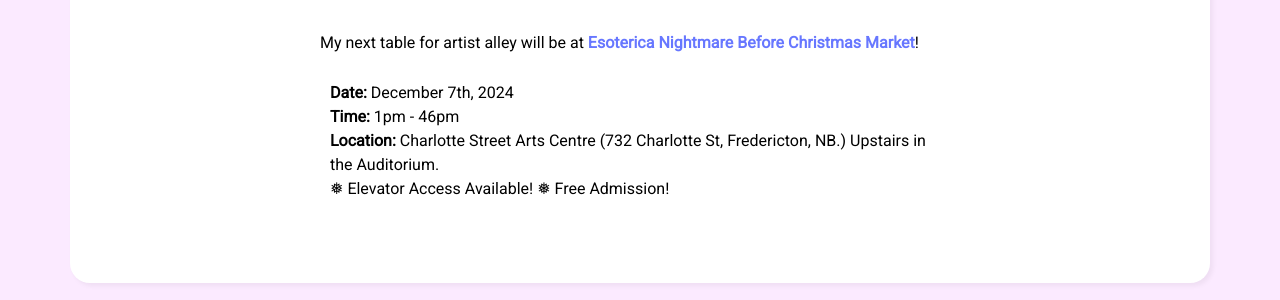
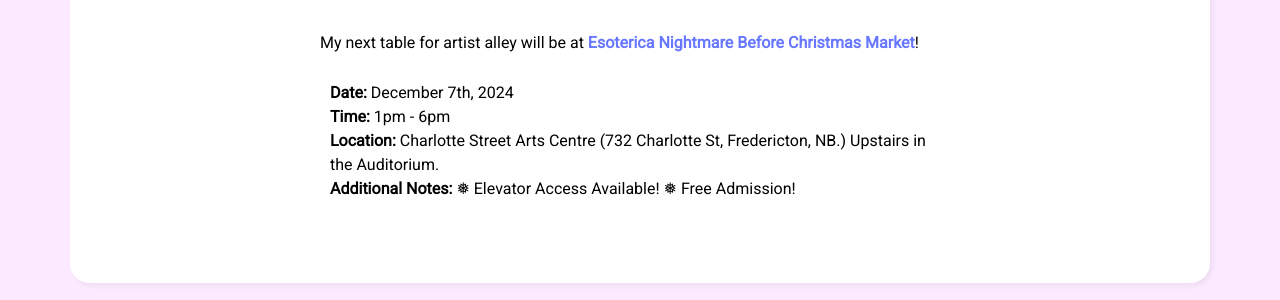
Before and after one commit to DeviCatOutlet/devicatoutlet.github.io, a Jekyll site: the page built from _posts/2024-11-14-Next-Event-Esoterica-Dec-7th.md, in a window 1280 px wide. Shown: the part 723-1023 px from the top of the page. Built offline with Jekyll 4.4.1, drawn with Linux system fonts in a browser that asks for light colours; some web fonts are replaced.

Commit message:
Fix typo

```diff
--- a/_posts/2024-11-14-Next-Event-Esoterica-Dec-7th.md
+++ b/_posts/2024-11-14-Next-Event-Esoterica-Dec-7th.md
@@ -7,8 +7,8 @@
 My next table for artist alley will be at **[Esoterica Nightmare Before Christmas Market](https://www.facebook.com/share/183NXz1Rjp/)**!
 <!--card-->
 - **Date:** December 7th, 2024
-- **Time:** 1pm &#45; 46pm
+- **Time:** 1pm &#45; 6pm
 - **Location:** Charlotte Street Arts Centre (732 Charlotte St, Fredericton, NB.) Upstairs in the Auditorium.
-- ❅ Elevator Access Available! ❅ Free Admission!
+- **Additional Notes:** ❅ Elevator Access Available! ❅ Free Admission!
 
 ---
```
